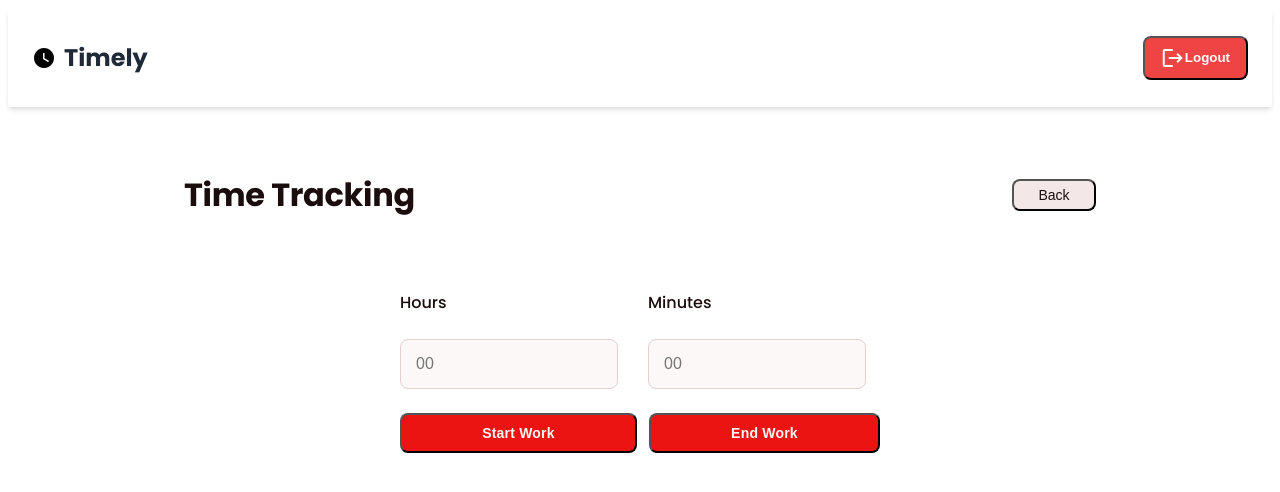
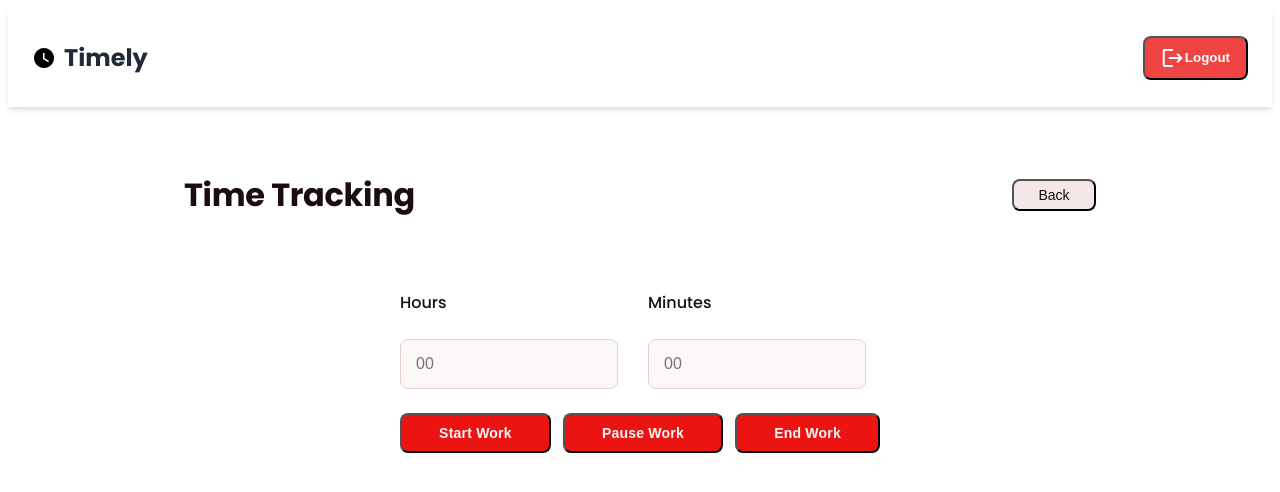
Before and after one commit to Ch1charito/Timely, an Angular app: page /time in a window 1280 px wide. Shown: the top 492 px of the page. Built offline with nearby package versions, Linux system fonts and the light colour scheme; what @angular/fire would draw is missing.

Commit message:
added pause button

```diff
--- a/src/app/frontend/time-recording/time-recording.component.html
+++ b/src/app/frontend/time-recording/time-recording.component.html
@@ -27,6 +27,9 @@
                             <span>Start Work</span>
                         </button>
                         <button>
+                            <span>Pause Work</span>
+                        </button>
+                        <button>
                             <span>End Work</span>
                         </button>
                     </div>
```
